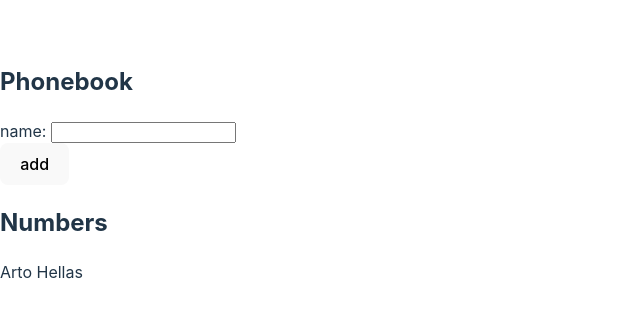
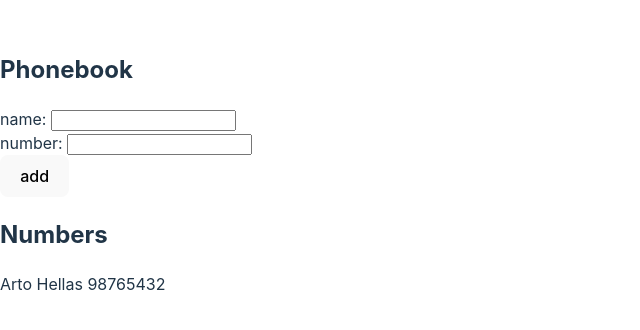
Before and after one commit to ChuaZiLong/fullstackopen, a React (Vite) app in the folder part2/part2b/: page / in a window 1280 px wide. Shown: the part 236-566 px from the top of the page, without its empty margins (0-640 px from the left). Built offline with nearby package versions, Linux system fonts and the light colour scheme.

Commit message:
Complete exercise 2.8

```diff
--- a/part2/part2b/src/App.jsx
+++ b/part2/part2b/src/App.jsx
@@ -2,19 +2,26 @@
 
 const App = () => {
   const [persons, setPersons] = useState([
-    { name: 'Arto Hellas' }
+    { name: 'Arto Hellas', number: '98765432' }
   ])
   const [newName, setNewName] = useState('')
+  const [newNumber, setNewNumber] = useState('')
 
   const handleNameChange = (event) => {
     console.log(event.target.value)
     setNewName(event.target.value)
   }
 
+  const handleNumberChange = (event) => {
+    console.log(event.target.value)
+    setNewNumber(event.target.value)
+  }
+
   const addPerson = (event) => {
     event.preventDefault()
     const nameObject = {
-      name: newName
+      name: newName,
+      number: newNumber
     }
     for (let i = 0; i < persons.length; i++) {
       if (persons[i].name === newName) {
@@ -30,15 +37,12 @@
     <div>
       <h2>Phonebook</h2>
       <form onSubmit={addPerson}>
-        <div>
-          name: <input value={newName} onChange={handleNameChange}/>
-        </div>
-        <div>
-          <button type="submit">add</button>
-        </div>
+        <div>name: <input value={newName} onChange={handleNameChange}/></div>
+        <div>number: <input value={newNumber} onChange={handleNumberChange}/></div>
+        <div><button type="submit">add</button></div>
       </form>
       <h2>Numbers</h2>
-      <div>{persons.map(person => <div>{person.name}</div>)}</div>
+      <div>{persons.map(person => <div>{person.name} {person.number}</div>)}</div>
     </div>
   )
 }
```
